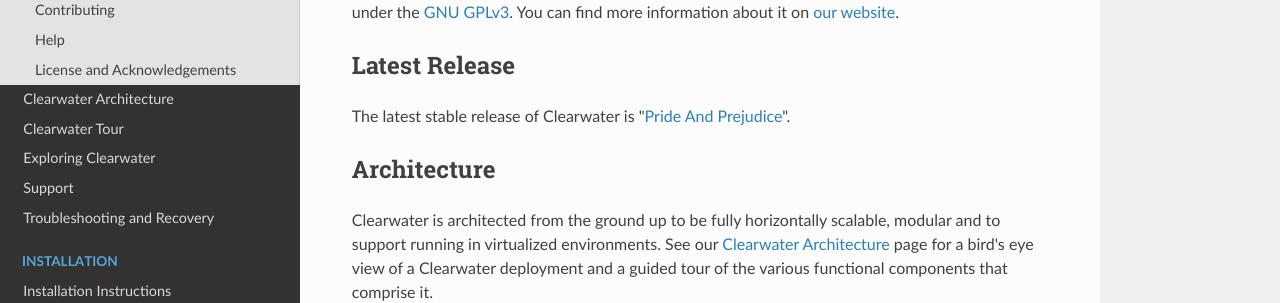
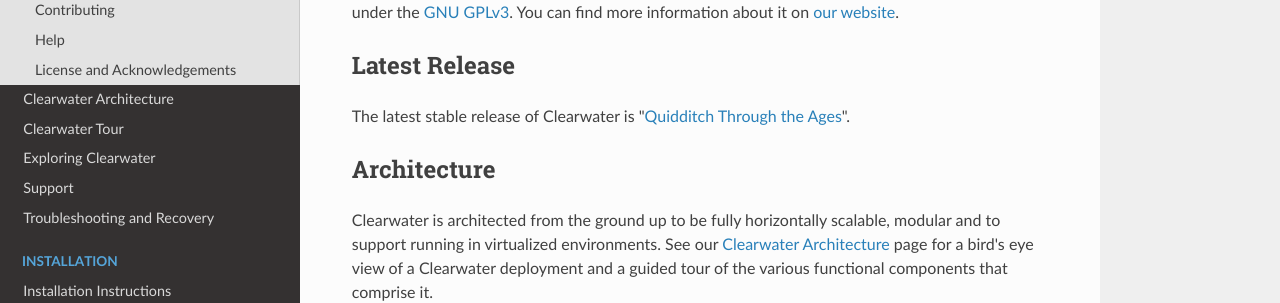
Before and after one commit to Metaswitch/clearwater-readthedocs, an MkDocs documentation site: the page built from docs/index.md, in a window 1280 px wide and 900 px high. Shown: the part 183-486 px from the top of the window. Built offline with MkDocs 1.6.1, drawn with Linux system fonts in a browser that asks for light colours; nearby versions of some CDN libraries; old or Windows-style settings are respelled for this version of MkDocs.

Commit message:
Update latest sprint to Quidditch Through the Ages

```diff
--- a/docs/index.md
+++ b/docs/index.md
@@ -4,7 +4,7 @@ Project Clearwater is an open-source IMS core, developed by [Metaswitch Networks
 
 ## Latest Release
 
-The latest stable release of Clearwater is "[Pride And Prejudice](http://www.goodreads.com/book/show/1885.Pride_and_Prejudice)".
+The latest stable release of Clearwater is "[Quidditch Through the Ages](http://www.goodreads.com/book/show/111450.Quidditch_Through_the_Ages)".
 
 ## Architecture
 
```
